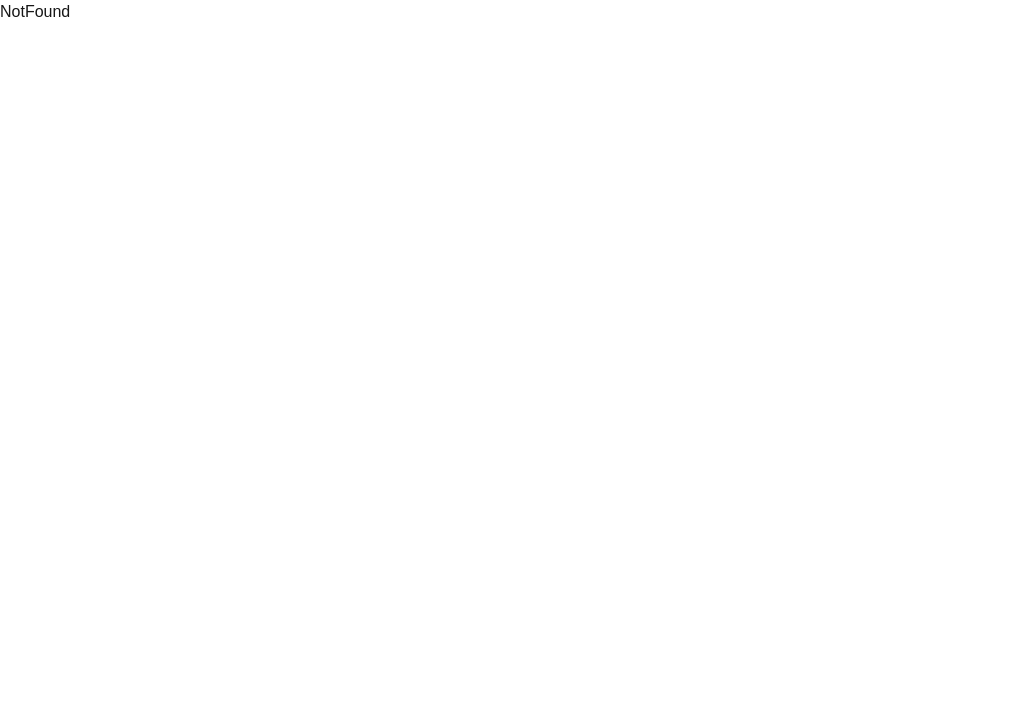
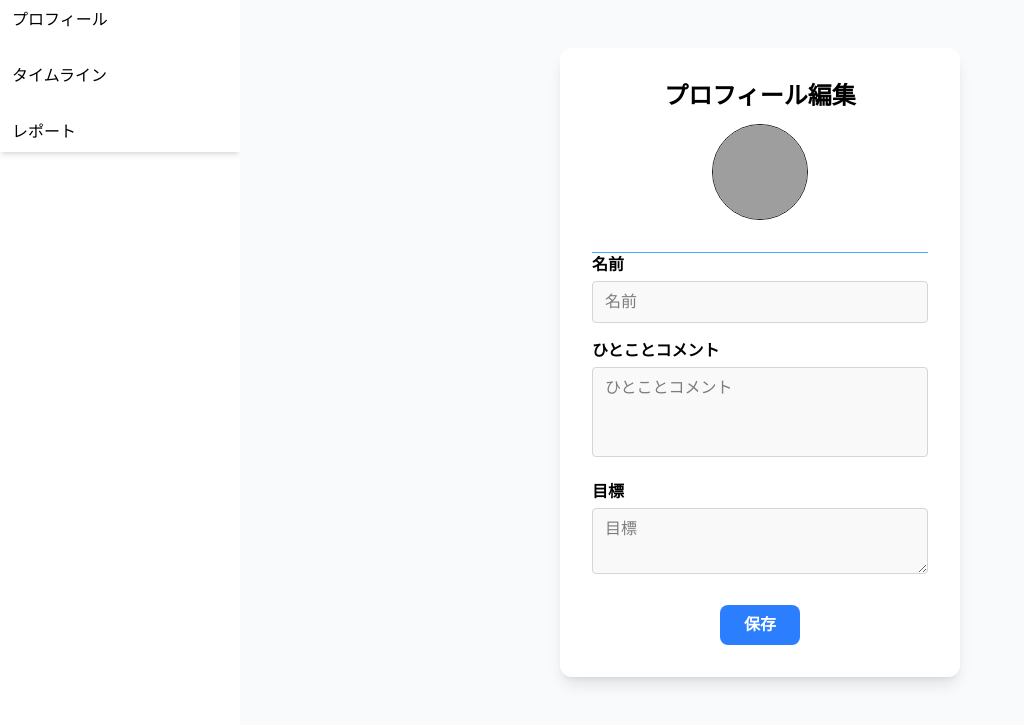
Before and after one commit to takao-Tokunaga/WebApp1.0, a Next.js app in the folder frontend/: page /profile/edit in a window 1280 px wide. Before the commit this address had no page. Shown: the top 728 px of the page, without its empty margins (0-1024 px from the left). Built offline with nearby package versions, Linux system fonts and the light colour scheme; no server answers; sample sign-in values are in the browser's storage; grey boxes are pictures that could not be loaded.

Commit message:
feat: 各メインページ（プロフィール、タイムラインなど）いれわすれていたので追加

```diff
--- /dev/null
+++ b/frontend/src/app/(main)/layout.tsx
@@ -0,0 +1,22 @@
+import type { Metadata } from "next";
+import "../globals.css";
+import Sidebar from "@/components/Sidebar"
+export const metadata: Metadata = {
+  title: "Create Next App",
+  description: "Generated by create next app",
+};
+
+export default function RootLayout({
+  children,
+}: Readonly<{
+  children: React.ReactNode;
+}>) {
+  return (
+    <div className= "flex">
+      <Sidebar />
+        <main className="flex-1 p-6 bg-gray-50">
+          {children}
+        </main>
+      </div>
+  );
+}
--- /dev/null
+++ b/frontend/src/app/(main)/profile/edit/page.tsx
@@ -0,0 +1,33 @@
+'use client'
+
+import { useEffect, useState } from 'react';
+import { jwtDecode } from 'jwt-decode';
+import ProfileEdit from '@/components/ProfileEdit';
+import { PrivateRoute } from '../../../../AuthRoute';
+import { Payload } from '@/types/payload';
+
+export default function ProfileEditPage() {
+  const [userId, setUserId] = useState<number | null>(null);
+
+  // ❶ クライアント側でだけ localStorage を読む
+  useEffect(() => {
+    const token = localStorage.getItem('token');
+    if (token) {
+      const { sub } = jwtDecode<Payload>(token);
+      setUserId(sub);
+    }
+  }, []);
+
+  // ❷ ロード中
+  if (userId === null) return <div>Loading...</div>;
+
+  // ❸ 取得失敗時
+  if (userId === undefined) return <div>Auth Error</div>;
+
+  // ❹ 取得成功 → 子へ props で渡す
+  return (
+    <PrivateRoute>
+      <ProfileEdit userId={userId} />
+    </PrivateRoute>
+  );
+}
--- /dev/null
+++ b/frontend/src/app/(main)/profile/page.tsx
@@ -0,0 +1,8 @@
+'use client'
+
+import Profile from '@/components/Profile'
+import { PrivateRoute } from '../../../AuthRoute'
+
+export default function ProfilePage() {
+  return <PrivateRoute><Profile /></PrivateRoute>
+}
--- /dev/null
+++ b/frontend/src/app/(main)/timeline/page.tsx
@@ -0,0 +1,8 @@
+'use client'
+
+import Timeline from '../../../components/Timeline'
+import { PrivateRoute } from '../../../AuthRoute'
+
+export default function TimelinePage() {
+  return <PrivateRoute><Timeline /></PrivateRoute>
+}
--- /dev/null
+++ b/frontend/src/app/(main)/timeline/post/page.tsx
@@ -0,0 +1,32 @@
+'use client'
+
+import PostRecord from '../../../../components/Post'
+import { PrivateRoute } from '../../../../AuthRoute'
+import { useEffect, useState } from 'react';
+import { jwtDecode } from 'jwt-decode';
+import { Payload } from '../../../../types/payload';
+
+export default function PostPage() {
+  const [userId, setUserId] = useState<number | null>(null);
+
+    // ❶ クライアント側でだけ localStorage を読む
+    useEffect(() => {
+      const token = localStorage.getItem('token');
+      if (token) {
+        const { sub } = jwtDecode<Payload>(token);
+        setUserId(sub);
+      }
+    }, []);
+
+    // ❷ ロード中
+    if (userId === null) return <div>Loading...</div>;
+
+    // ❸ 取得失敗時
+    if (userId === undefined) return <div>Auth Error</div>;
+
+    return (
+        <PrivateRoute>
+          <PostRecord userId={userId} />
+        </PrivateRoute>
+      );
+}
```
